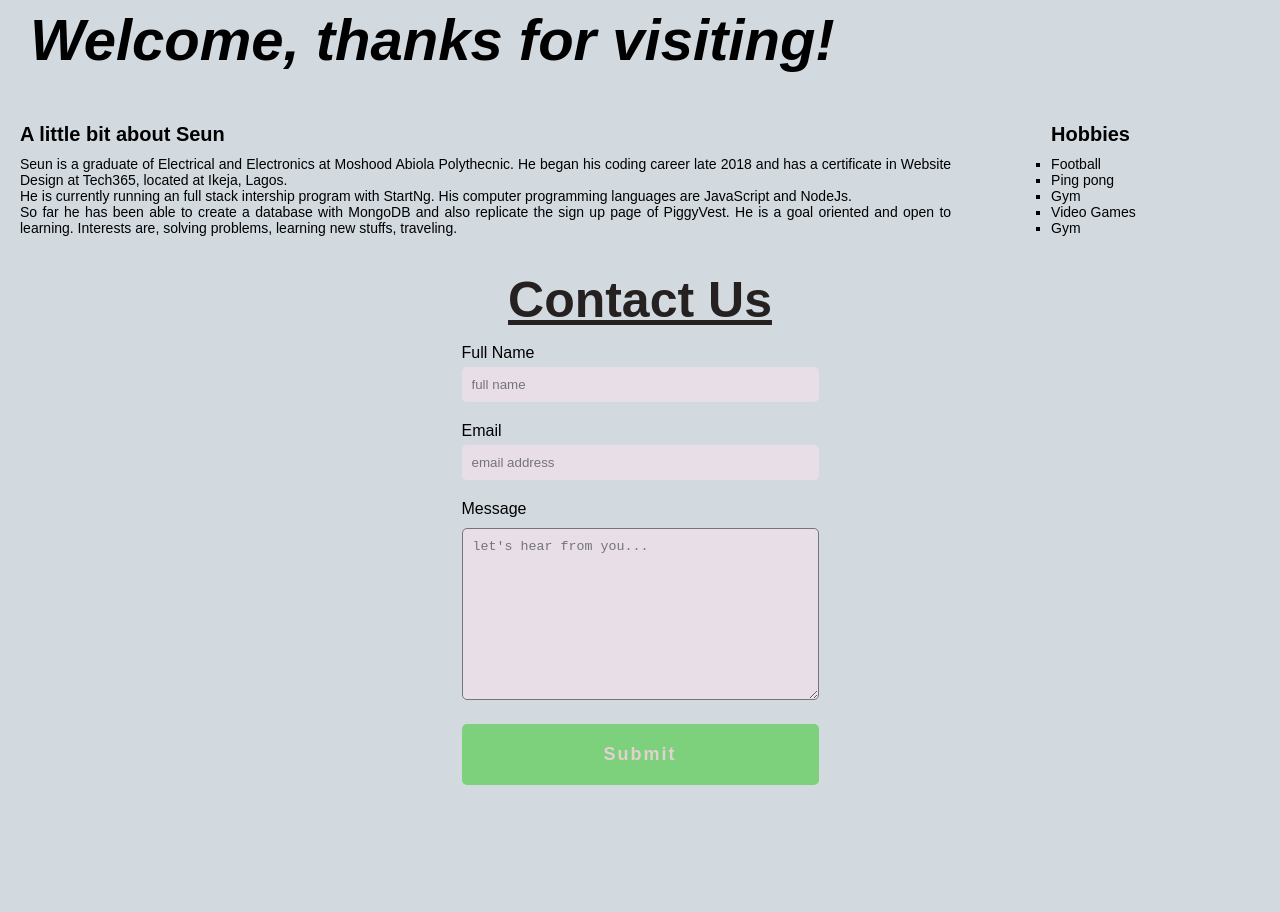
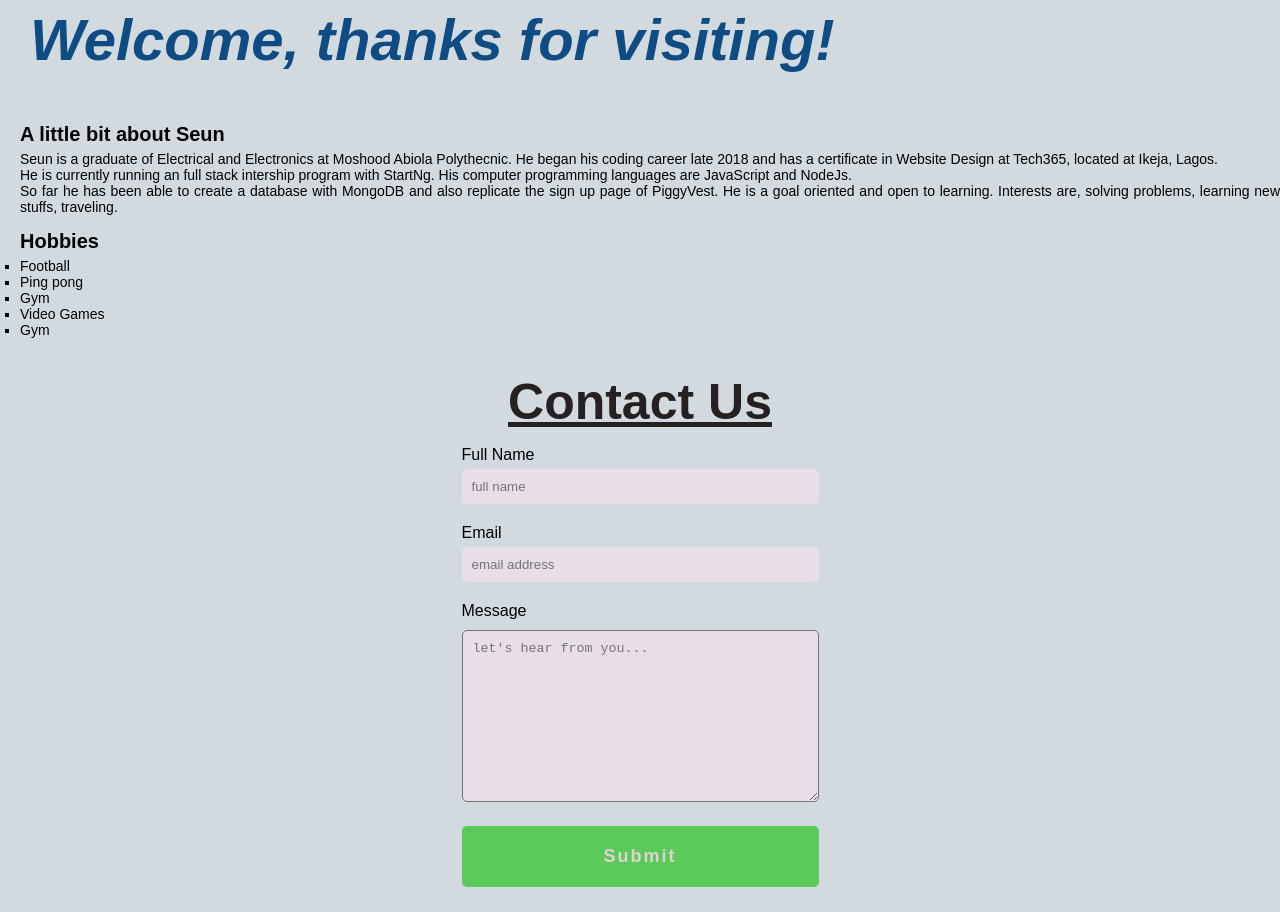
Before and after one commit to Stchawenzy/stchawenzy.github.io, a plain HTML site: page personal_page/index.html in a window 1280 px wide. Shown: the part 740-1652 px from the top of the page. Before the commit the page ends 1550 px from the top, so only its background shows below. Drawn offline with Linux system fonts and the light colour scheme.

Commit message:
Add files via upload

```diff
--- a/personal_page/main.css
+++ b/personal_page/main.css
@@ -14,7 +14,7 @@ body {
     margin: 0;
     padding: 0;
     overflow: hidden;
-    background-color: #30475c;
+    background-color: #104c84;
 }
 
 .nav-bar li {
@@ -59,6 +59,7 @@ td {
 }
 
 .header {
+    color: #104c84;
     display: flex;
     flex-wrap: wrap;
     justify-content: flex-start;
@@ -70,6 +71,7 @@ td {
 
 .body-info {
     display: flex;
+    flex-wrap: wrap;
     flex-direction: row;
     padding-bottom: 30px;
     background-color: #d2dae0;
@@ -83,17 +85,17 @@ td {
 .body-info p {
     font-size: 14px;
     text-align: justify;
-    padding: 5px 100px 5px 20px;
+    padding: 0 0 5px 20px;
 }
 
 .body-info h3 {
     font-size: 20px;
-    padding: 0 150px 5px 0;
+    padding: 10px 0 5px 20px;
 }
 
 .body-info ul {
     font-size: 14px;
-    padding-top: 5px;
+    padding: 0 0 5px 20px;
     list-style-type: square;
 }
 
@@ -139,7 +141,7 @@ td {
     font-weight: 700;
     letter-spacing: 2px;
     font-size: 18px;
-    background-color: #7dd17d;
+    background-color: #5aca5a;
     padding: 20px;
     text-align: center;
     width: 100%;
```
